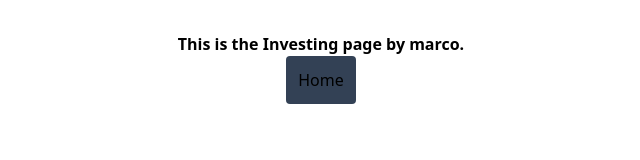
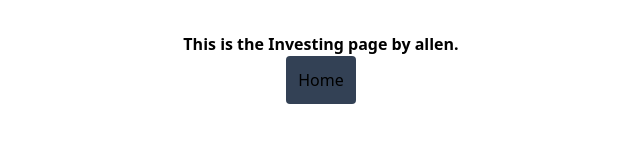
Before and after one commit to stefin0/hack-the-finance, a Next.js app: page /investing in a window 1280 px wide. Shown: the top 160 px of the page, without its empty margins (319-959 px from the left). Built offline with nearby package versions, Linux system fonts and the light colour scheme.

Commit message:
my commit

```diff
--- a/app/investing/page.tsx
+++ b/app/investing/page.tsx
@@ -4,7 +4,7 @@
   return (
     <>
       <h1 className="text-center mt-8 font-extrabold">
-        This is the Investing page by marco.
+        This is the Investing page by allen.
       </h1>
       <div className="flex justify-center">
         <Link href="" className="bg-slate-700 p-3 rounded mx-2">
--- a/app/savings/page.tsx
+++ b/app/savings/page.tsx
@@ -11,6 +11,7 @@
           Home
         </Link>
       </div>
+
     </>
   );
 }
```
